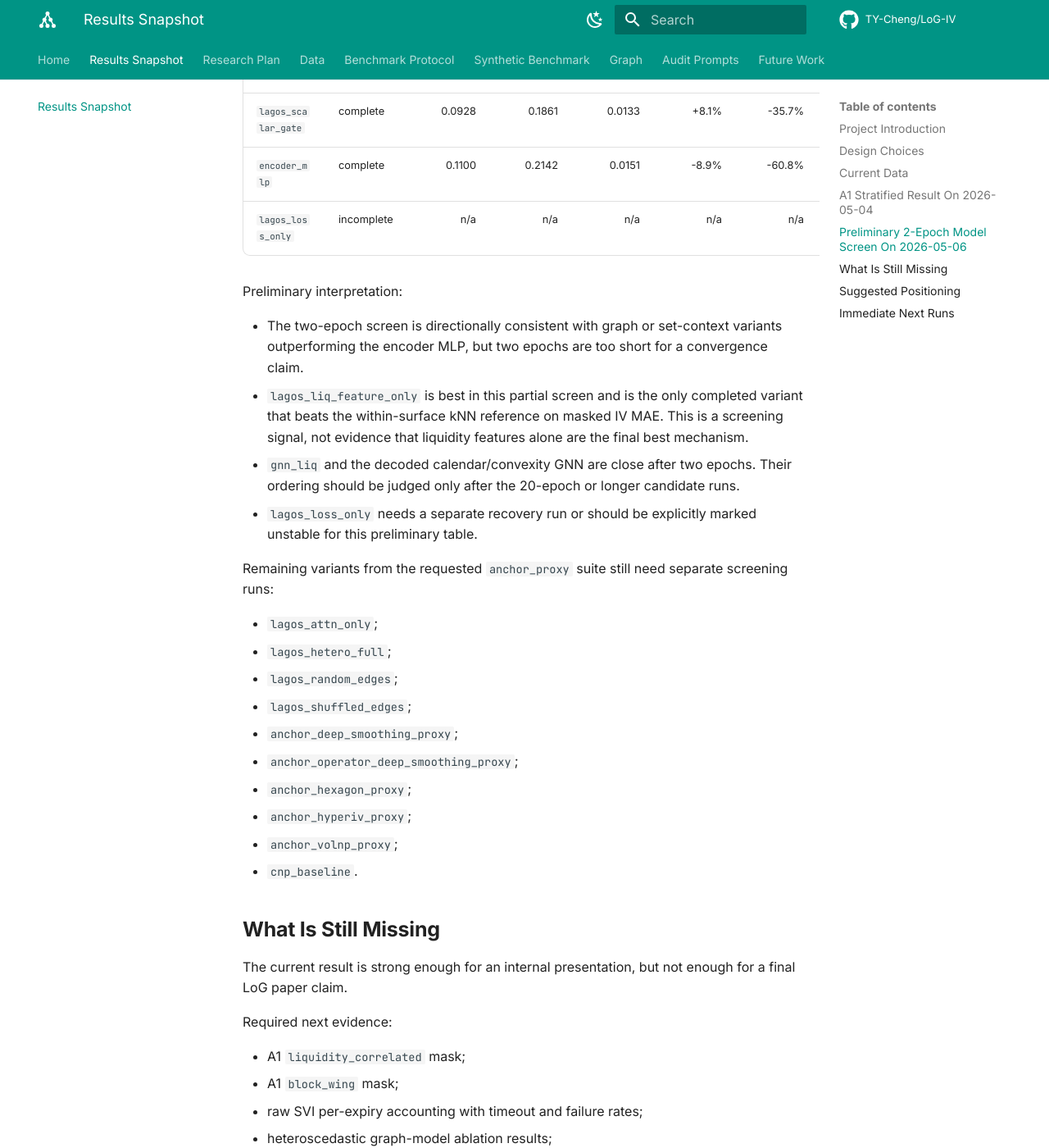
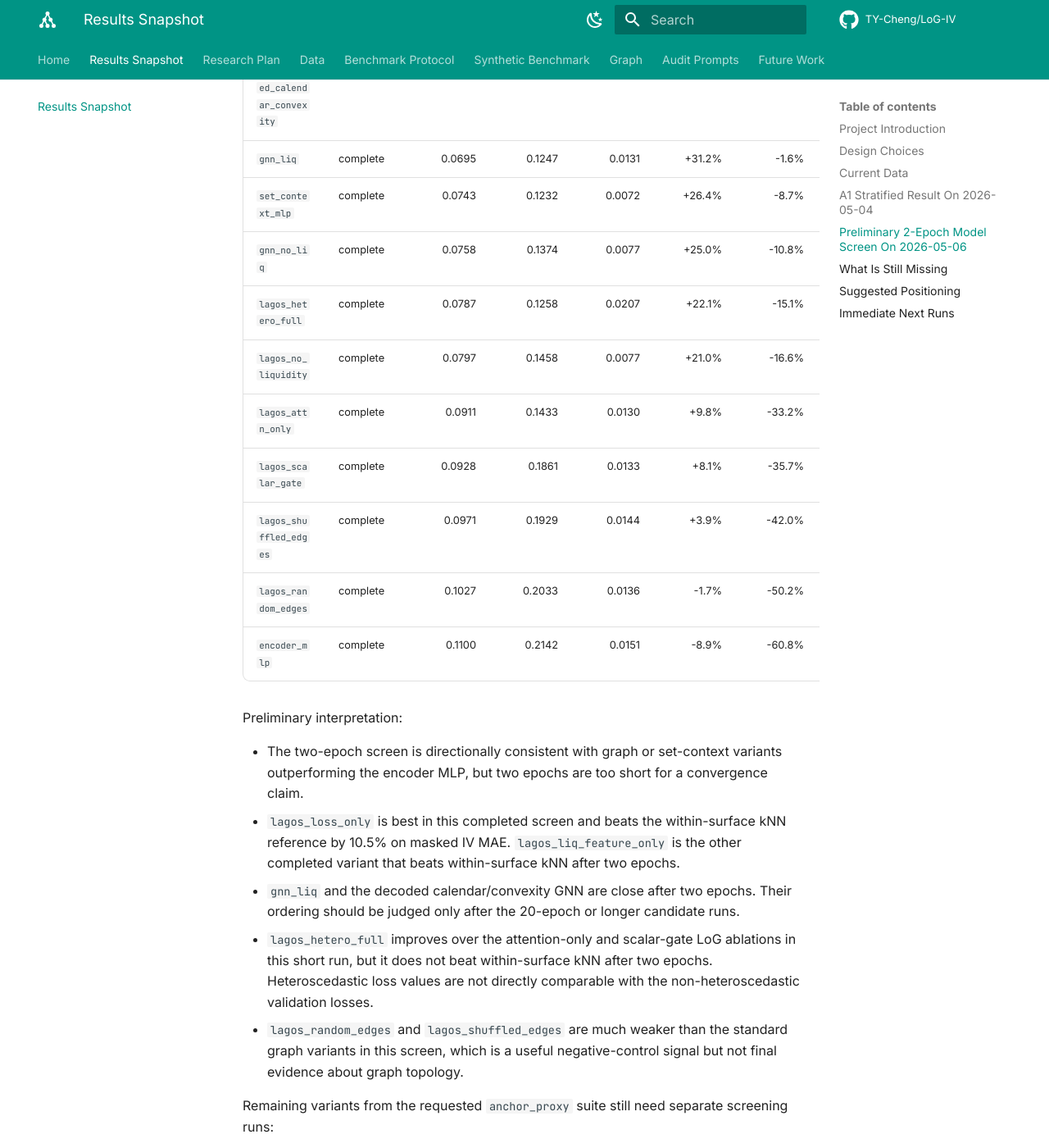
Before and after one commit to TY-Cheng/LoG-IV, an MkDocs documentation site: the page built from docs/results_snapshot.md, in a window 1280 px wide and 1400 px high, scrolled down 4651 px. Shown: the whole window at 82% size. Built offline with MkDocs 1.6.1 and Material for MkDocs 9.7.7, drawn with Linux system fonts in a browser that asks for light colours; comment, search, counter and statistics services are not loaded; some of the changed text lies outside the part shown.

Commit message:
Update results_snapshot.md

````diff
--- a/docs/results_snapshot.md
+++ b/docs/results_snapshot.md
@@ -112,10 +112,18 @@ Interpretation:
 
 ## Preliminary 2-Epoch Model Screen On 2026-05-06
 
-Run family: `reports/runs/prelim_all_models_e2_stratified/`.
+Run families:
+
+- `reports/runs/prelim_all_models_e2_stratified/`;
+- `reports/runs/prelim_retry_lagos_loss_only_e2_stratified/`;
+- `reports/runs/prelim_retry_lagos_attn_only_e2_stratified/`;
+- `reports/runs/prelim_retry_lagos_hetero_full_e2_stratified/`;
+- `reports/runs/prelim_retry_lagos_random_edges_e2_stratified/`;
+- `reports/runs/prelim_retry_lagos_shuffled_edges_e2_stratified/`.
 
 Summary file:
-`reports/runs/prelim_all_models_e2_stratified/partial_summary_completed.csv`.
+`reports/runs/prelim_all_models_e2_stratified/partial_summary_completed.csv`,
+plus the retry run `benchmark_summary.csv` files listed above.
 
 This is a **partial engineering screen**, not benchmark evidence. It is useful
 for internal reporting on which implemented model families currently run and
@@ -140,45 +148,50 @@ Protocol:
 - validation / test masked rows: 19,964 / 19,942.
 
 The original all-model command stopped with exit code 137 during
-`lagos_loss_only` post-processing. Completed model artifacts are retained for
-the rows marked `complete`; `lagos_loss_only` trained but did not finish
-prediction or metrics summary. Later variants in the requested suite were not
-run in this command.
+`lagos_loss_only` post-processing. Completed model artifacts are retained from
+that command. Separate retry commands then completed `lagos_loss_only`,
+`lagos_attn_only`, `lagos_hetero_full`, `lagos_random_edges`, and
+`lagos_shuffled_edges`.
 
-| Variant | Status | Masked IV MAE | p90 abs error | Price MAE | vs train kNN | vs within kNN | Val loss |
-| --- | --- | ---: | ---: | ---: | ---: | ---: | ---: |
-| `lagos_liq_feature_only` | complete | 0.0658 | 0.1023 | 0.0152 | +34.9% | +3.8% | 0.1378 |
-| `gnn_decoded_calendar_convexity` | complete | 0.0687 | 0.1313 | 0.0103 | +32.0% | -0.4% | 0.1405 |
-| `gnn_liq` | complete | 0.0695 | 0.1247 | 0.0131 | +31.2% | -1.6% | 0.1393 |
-| `set_context_mlp` | complete | 0.0743 | 0.1232 | 0.0072 | +26.4% | -8.7% | 0.1551 |
-| `gnn_no_liq` | complete | 0.0758 | 0.1374 | 0.0077 | +25.0% | -10.8% | 0.4472 |
-| `lagos_no_liquidity` | complete | 0.0797 | 0.1458 | 0.0077 | +21.0% | -16.6% | 0.4604 |
-| `lagos_scalar_gate` | complete | 0.0928 | 0.1861 | 0.0133 | +8.1% | -35.7% | 0.1614 |
-| `encoder_mlp` | complete | 0.1100 | 0.2142 | 0.0151 | -8.9% | -60.8% | 0.2032 |
-| `lagos_loss_only` | incomplete | n/a | n/a | n/a | n/a | n/a | n/a |
+| Variant | Status | Masked IV MAE | p90 abs error | Price MAE | vs train kNN | vs within kNN | Val loss | Source |
+| --- | --- | ---: | ---: | ---: | ---: | ---: | ---: | --- |
+| `lagos_loss_only` | complete | 0.0612 | 0.1043 | 0.0098 | +39.4% | +10.5% | -0.8221 | retry |
+| `lagos_liq_feature_only` | complete | 0.0658 | 0.1023 | 0.0152 | +34.9% | +3.8% | 0.1378 | all-model |
+| `gnn_decoded_calendar_convexity` | complete | 0.0687 | 0.1313 | 0.0103 | +32.0% | -0.4% | 0.1405 | all-model |
+| `gnn_liq` | complete | 0.0695 | 0.1247 | 0.0131 | +31.2% | -1.6% | 0.1393 | all-model |
+| `set_context_mlp` | complete | 0.0743 | 0.1232 | 0.0072 | +26.4% | -8.7% | 0.1551 | all-model |
+| `gnn_no_liq` | complete | 0.0758 | 0.1374 | 0.0077 | +25.0% | -10.8% | 0.4472 | all-model |
+| `lagos_hetero_full` | complete | 0.0787 | 0.1258 | 0.0207 | +22.1% | -15.1% | -0.8122 | retry |
+| `lagos_no_liquidity` | complete | 0.0797 | 0.1458 | 0.0077 | +21.0% | -16.6% | 0.4604 | all-model |
+| `lagos_attn_only` | complete | 0.0911 | 0.1433 | 0.0130 | +9.8% | -33.2% | 0.1705 | retry |
+| `lagos_scalar_gate` | complete | 0.0928 | 0.1861 | 0.0133 | +8.1% | -35.7% | 0.1614 | all-model |
+| `lagos_shuffled_edges` | complete | 0.0971 | 0.1929 | 0.0144 | +3.9% | -42.0% | 0.1745 | retry |
+| `lagos_random_edges` | complete | 0.1027 | 0.2033 | 0.0136 | -1.7% | -50.2% | 0.1961 | retry |
+| `encoder_mlp` | complete | 0.1100 | 0.2142 | 0.0151 | -8.9% | -60.8% | 0.2032 | all-model |
 
 Preliminary interpretation:
 
 - The two-epoch screen is directionally consistent with graph or set-context
   variants outperforming the encoder MLP, but two epochs are too short for a
   convergence claim.
-- `lagos_liq_feature_only` is best in this partial screen and is the only
-  completed variant that beats the within-surface kNN reference on masked IV
-  MAE. This is a screening signal, not evidence that liquidity features alone
-  are the final best mechanism.
+- `lagos_loss_only` is best in this completed screen and beats the
+  within-surface kNN reference by 10.5% on masked IV MAE. `lagos_liq_feature_only`
+  is the other completed variant that beats within-surface kNN after two
+  epochs.
 - `gnn_liq` and the decoded calendar/convexity GNN are close after two epochs.
   Their ordering should be judged only after the 20-epoch or longer candidate
   runs.
-- `lagos_loss_only` needs a separate recovery run or should be explicitly
-  marked unstable for this preliminary table.
+- `lagos_hetero_full` improves over the attention-only and scalar-gate LoG
+  ablations in this short run, but it does not beat within-surface kNN after two
+  epochs. Heteroscedastic loss values are not directly comparable with the
+  non-heteroscedastic validation losses.
+- `lagos_random_edges` and `lagos_shuffled_edges` are much weaker than the
+  standard graph variants in this screen, which is a useful negative-control
+  signal but not final evidence about graph topology.
 
 Remaining variants from the requested `anchor_proxy` suite still need separate
 screening runs:
 
-- `lagos_attn_only`;
-- `lagos_hetero_full`;
-- `lagos_random_edges`;
-- `lagos_shuffled_edges`;
 - `anchor_deep_smoothing_proxy`;
 - `anchor_operator_deep_smoothing_proxy`;
 - `anchor_hexagon_proxy`;
@@ -223,14 +236,16 @@ Do not present it as:
 
 ## Immediate Next Runs
 
-Run the remaining A1 mask regimes:
+Run the top stratified candidates under the remaining A1 mask regimes:
 
 ```bash
-just benchmark-a1 mask=liquidity_correlated
-just benchmark-a1 mask=block_wing
+just benchmark-a1 mask=liquidity_correlated seeds=1 epochs=2 variant_suite=anchor_proxy variants=lagos_loss_only,lagos_liq_feature_only,gnn_liq,gnn_decoded_calendar_convexity out=reports/runs/prelim_top4_liquidity_correlated_e2 baseline_preset=fast no_arb_surfaces=10 skip_ood=true
+just benchmark-a1 mask=block_wing seeds=1 epochs=2 variant_suite=anchor_proxy variants=lagos_loss_only,lagos_liq_feature_only,gnn_liq,gnn_decoded_calendar_convexity out=reports/runs/prelim_top4_block_wing_e2 baseline_preset=fast no_arb_surfaces=10 skip_ood=true
 ```
 
-Then run raw SVI accounting:
+If the top candidates still beat the strongest within-surface baseline under
+both masks, promote the short-run winners to longer candidate runs and raw SVI
+accounting:
 
 ```bash
 just benchmark-a1 mask=stratified baseline_preset=full out=reports/runs/benchmark_a1_full
````
Also changed, not shown: other parts of docs/results_snapshot.md (+1 -1 lines).
